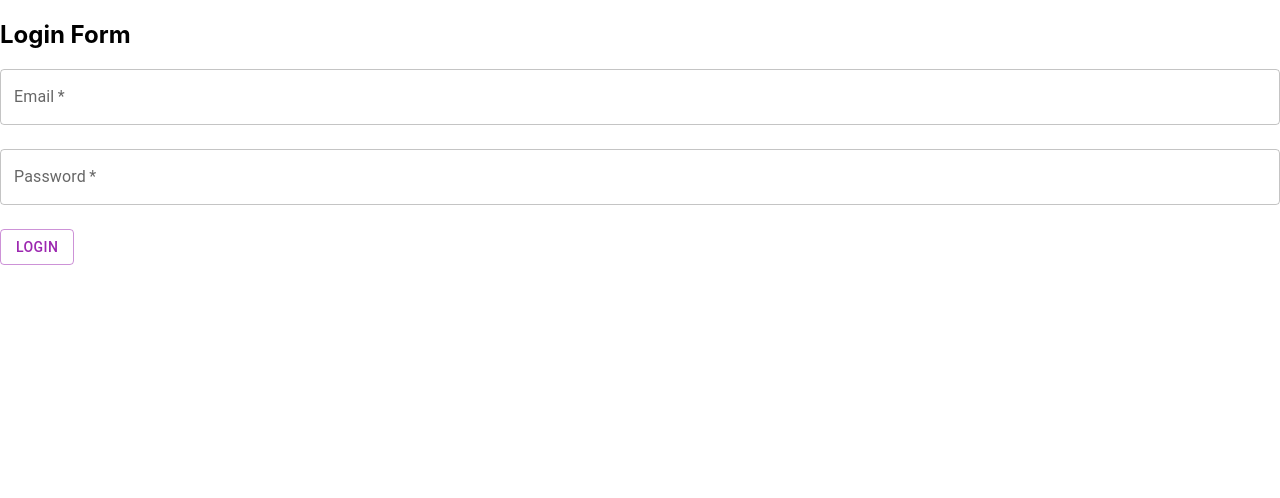
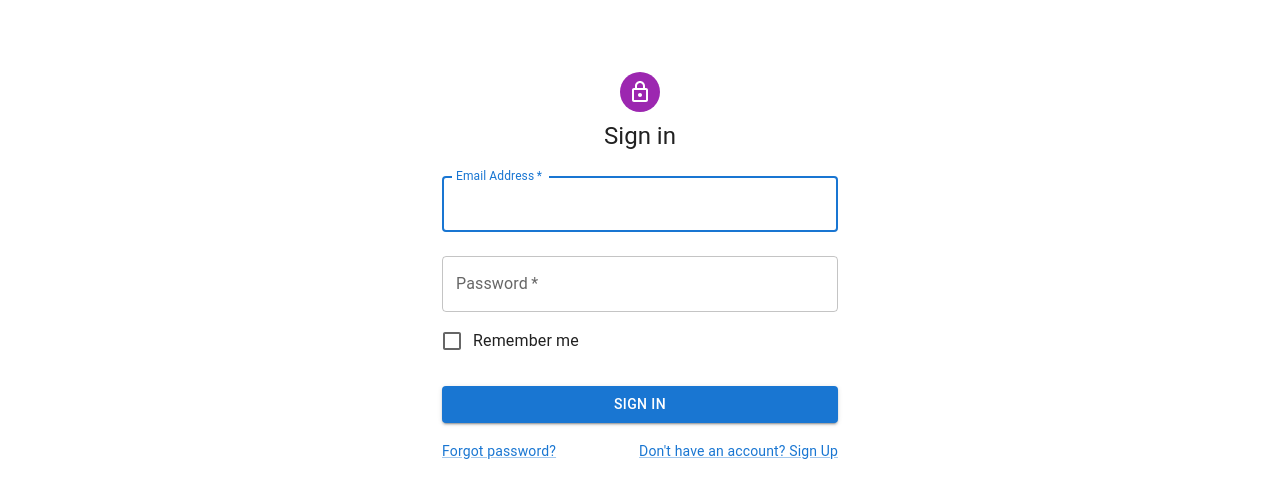
Before and after one commit to FranCHEVAL/ASI-2-Atelier-1-front-FMXM-racing-team, a React (Create React App) app: page / in a window 1280 px wide. Shown: the top 498 px of the page. Built offline with nearby package versions, Linux system fonts and the light colour scheme.

Commit message:
login page

```diff
--- a/package.json
+++ b/package.json
@@ -5,6 +5,7 @@
   "dependencies": {
     "@emotion/react": "^11.11.1",
     "@emotion/styled": "^11.11.0",
+    "@mui/icons-material": "^5.14.14",
     "@mui/material": "^5.14.14",
     "@testing-library/jest-dom": "^5.17.0",
     "@testing-library/react": "^13.4.0",
--- a/src/components/login/Login.jsx
+++ b/src/components/login/Login.jsx
@@ -1,65 +1,98 @@
-import React, {useState} from "react";
-import { TextField, FormControl, Button } from "@mui/material";
-import { Link } from "react-router-dom"
+import * as React from 'react';
+import Avatar from '@mui/material/Avatar';
+import Button from '@mui/material/Button';
+import CssBaseline from '@mui/material/CssBaseline';
+import TextField from '@mui/material/TextField';
+import FormControlLabel from '@mui/material/FormControlLabel';
+import Checkbox from '@mui/material/Checkbox';
+import Link from '@mui/material/Link';
+import Grid from '@mui/material/Grid';
+import Box from '@mui/material/Box';
+import LockOutlinedIcon from '@mui/icons-material/LockOutlined';
+import Typography from '@mui/material/Typography';
+import Container from '@mui/material/Container';
+import { createTheme, ThemeProvider } from '@mui/material/styles';
 
-const Login = () => {
-    const [email, setEmail] = useState("")
-    const [password, setPassword] = useState("")
-    const [emailError, setEmailError] = useState(false)
-    const [passwordError, setPasswordError] = useState(false)
+// TODO remove, this demo shouldn't need to reset the theme.
 
+const defaultTheme = createTheme();
+
+export default function Login() {
   const handleSubmit = (event) => {
-        event.preventDefault()
-
-        setEmailError(false)
-        setPasswordError(false)
-
-        if (email === '') {
-            setEmailError(true)
-        }
-        if (password == '') {
-            setPasswordError(true)
-        }
-
-        if (email && password) {
-            console.log(email, password)
-        }
-    }
+    event.preventDefault();
+    const data = new FormData(event.currentTarget);
+    console.log({
+      email: data.get('email'),
+      password: data.get('password'),
+    });
+  };
 
   return (
-        <React.Fragment>
-        <form autoComplete="off" onSubmit={handleSubmit}>
-            <h2>Login Form</h2>
+    <ThemeProvider theme={defaultTheme}>
+      <Container component="main" maxWidth="xs">
+        <CssBaseline />
+        <Box
+          sx={{
+            marginTop: 8,
+            display: 'flex',
+            flexDirection: 'column',
+            alignItems: 'center',
+          }}
+        >
+          <Avatar sx={{ m: 1, bgcolor: 'secondary.main' }}>
+            <LockOutlinedIcon />
+          </Avatar>
+          <Typography component="h1" variant="h5">
+            Sign in
+          </Typography>
+          <Box component="form" onSubmit={handleSubmit} noValidate sx={{ mt: 1 }}>
             <TextField
-                    label="Email"
-                    onChange={e => setEmail(e.target.value)}
+              margin="normal"
               required
-                    variant="outlined"
-                    color="secondary"
-                    type="email"
-                    sx={{mb: 3}}
               fullWidth
-                    value={email}
-                    error={emailError}
+              id="email"
+              label="Email Address"
+              name="email"
+              autoComplete="email"
+              autoFocus
             />
             <TextField
+              margin="normal"
+              required
+              fullWidth
+              name="password"
               label="Password"
-                    onChange={e => setPassword(e.target.value)}
-                    required
-                    variant="outlined"
-                    color="secondary"
               type="password"
-                    value={password}
-                    error={passwordError}
+              id="password"
+              autoComplete="current-password"
+            />
+            <FormControlLabel
+              control={<Checkbox value="remember" color="primary" />}
+              label="Remember me"
+            />
+            <Button
+              type="submit"
               fullWidth
-                    sx={{mb: 3}}
-                 />
-                 <Button variant="outlined" color="secondary" type="submit">Login</Button>
-
-        </form>
-        {/* <small>Need an account? <Link to="/">Register here</Link></small> */}
-        </React.Fragment>
+              variant="contained"
+              sx={{ mt: 3, mb: 2 }}
+            >
+              Sign In
+            </Button>
+            <Grid container>
+              <Grid item xs>
+                <Link href="#" variant="body2">
+                  Forgot password?
+                </Link>
+              </Grid>
+              <Grid item>
+                <Link href="#" variant="body2">
+                  {"Don't have an account? Sign Up"}
+                </Link>
+              </Grid>
+            </Grid>
+          </Box>
+        </Box>
+      </Container>
+    </ThemeProvider>
   );
 }
-
-export default Login;
```
Also changed, not shown: 1 other file (tests, documents, lock files or other folders). Lines whose indentation alone changed are shown as unchanged.
